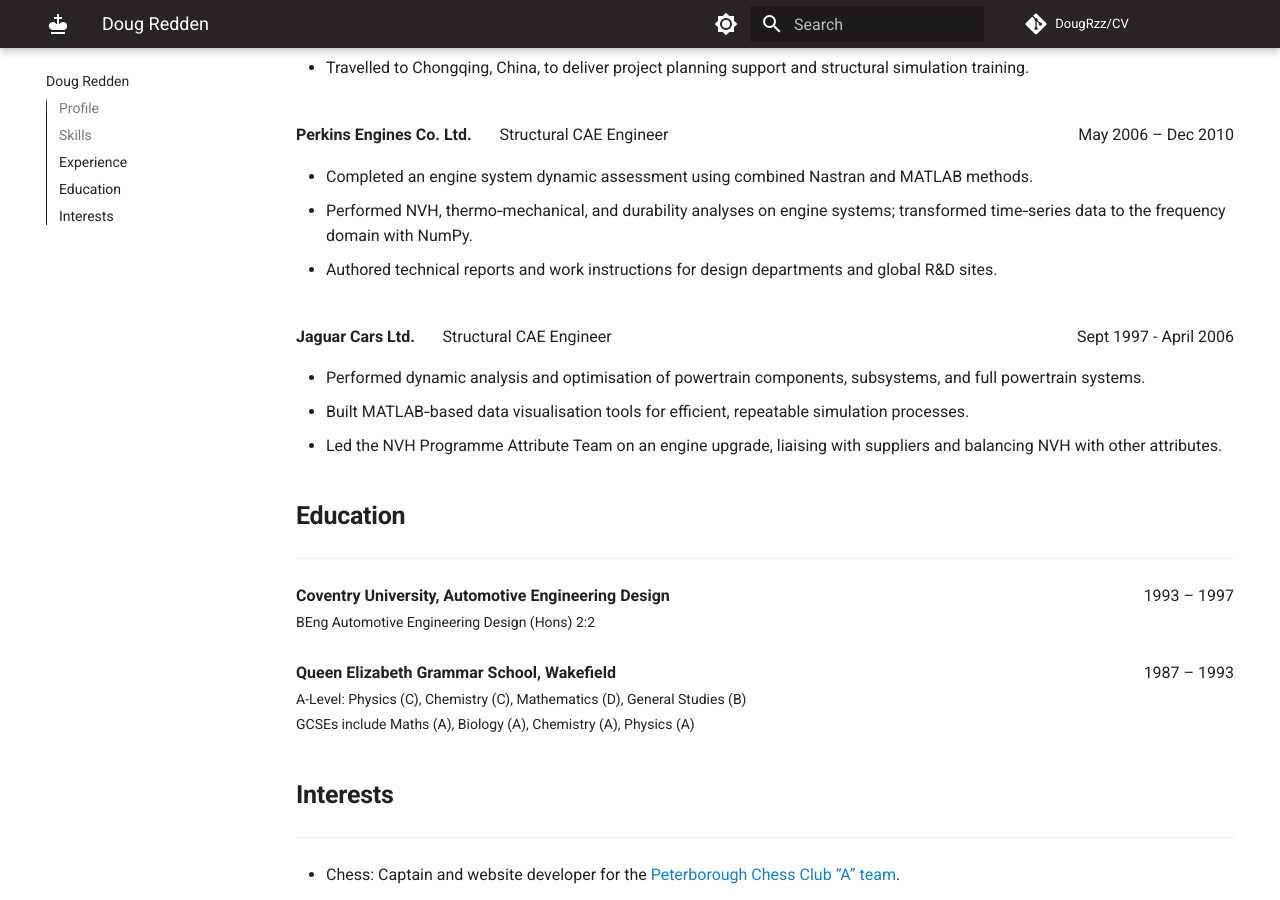
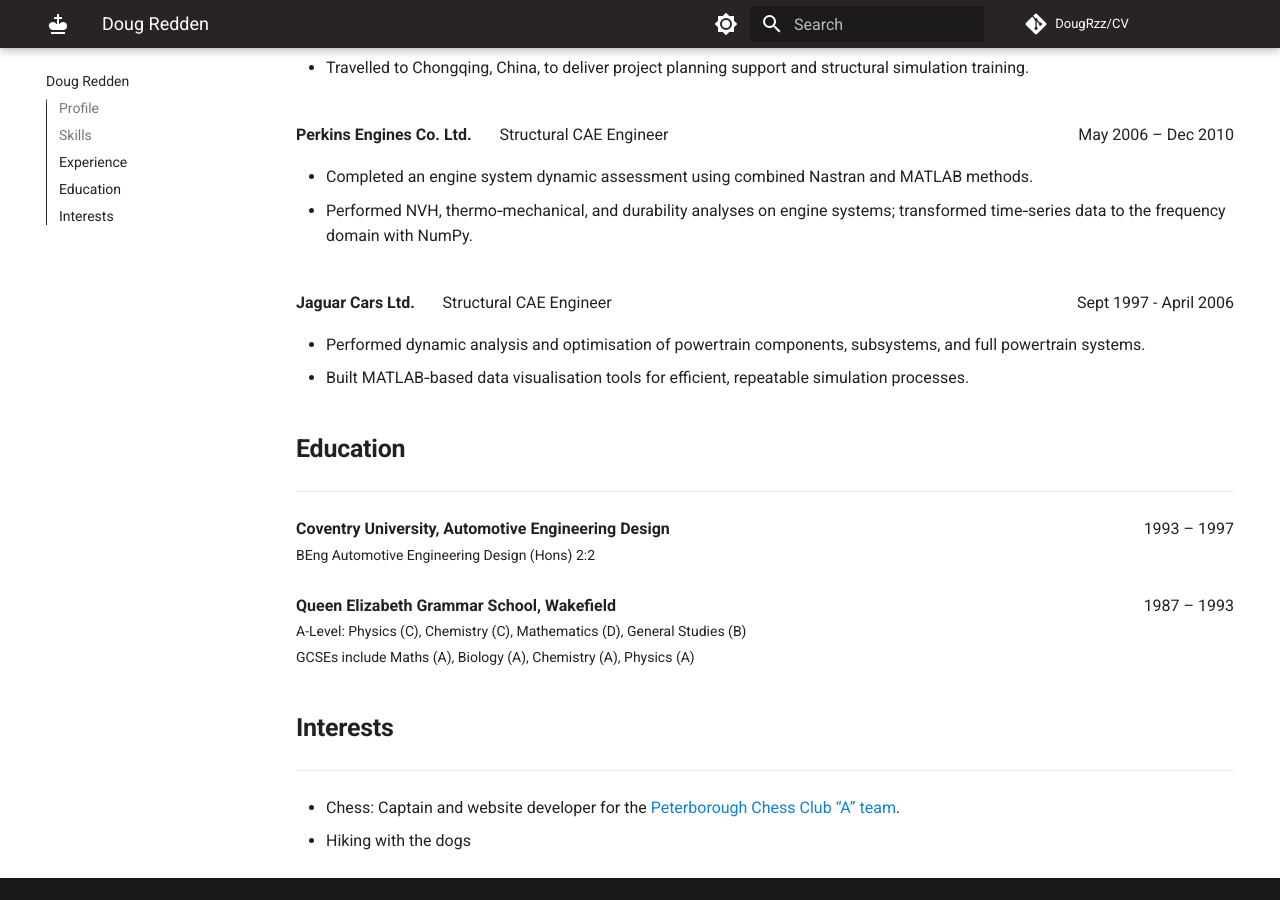
Before and after one commit to DougRzz/CV, an MkDocs documentation site: the page built from docs/index.md, in a window 1280 px wide and 900 px high, scrolled down 1930 px. Built offline with MkDocs 1.6.1 and Material for MkDocs 9.7.7, drawn with Linux system fonts in a browser that asks for light colours; comment, search, counter and statistics services are not loaded.

Commit message:
Update index.md

```diff
--- a/docs/index.md
+++ b/docs/index.md
@@ -65,7 +65,6 @@
 
 
 
-
 <div>
         <span > <br></span>
         <span style="font-weight:bold; float:left;">Red Bull Technology	</span>
@@ -113,7 +112,6 @@
 
 - Completed an engine system dynamic assessment using combined Nastran and MATLAB methods.
 - Performed NVH, thermo‑mechanical, and durability analyses on engine systems; transformed time‑series data to the frequency domain with NumPy.
-- Authored technical reports and work instructions for design departments and global R&D sites.
 
 <div>
          <span > <br></span>
@@ -125,7 +123,6 @@
 
 - Performed dynamic analysis and optimisation of powertrain components, subsystems, and full powertrain systems.
 - Built MATLAB‑based data visualisation tools for efficient, repeatable simulation processes.
-- Led the NVH Programme Attribute Team on an engine upgrade, liaising with suppliers and balancing NVH with other attributes.
 
 
 
```
